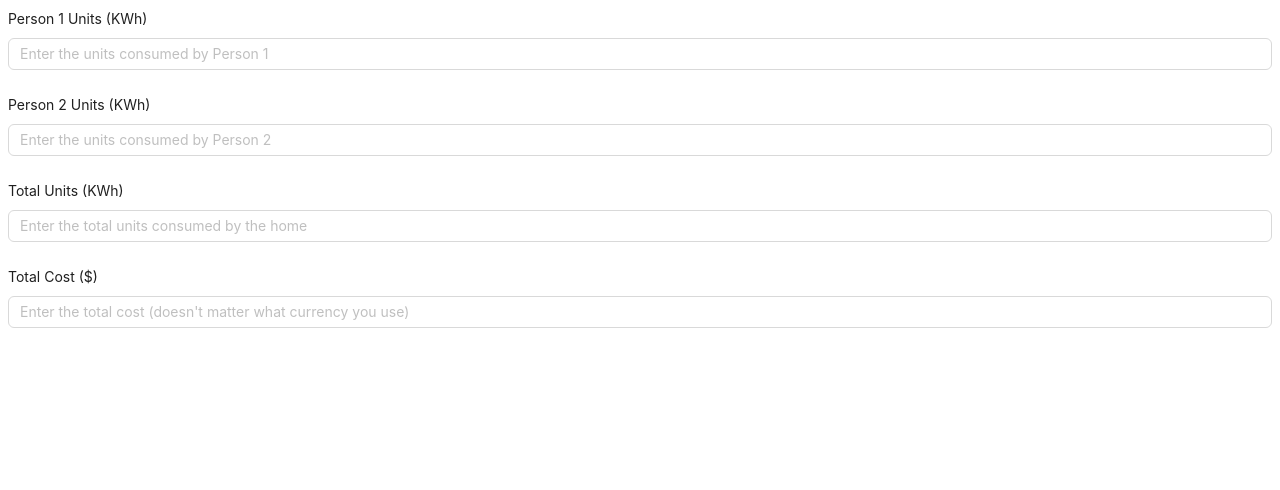
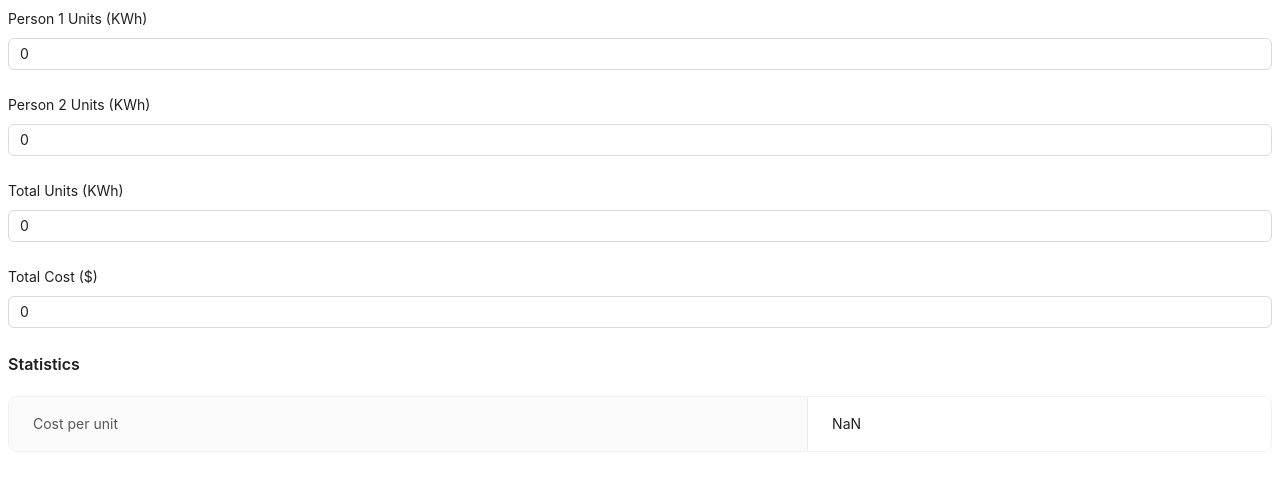
Before and after one commit to anushibin007/eb-splitter, a React (Vite) app: page / in a window 1280 px wide. Shown: the top 490 px of the page. Built offline with nearby package versions, Linux system fonts and the light colour scheme.

Commit message:
✨ Baseline I/O laid

```diff
--- a/src/components/Body.jsx
+++ b/src/components/Body.jsx
@@ -1,22 +1,83 @@
-import { Form, Input } from "antd";
+import { Descriptions, Form, Input } from "antd";
+import { useEffect } from "react";
+import { useState } from "react";
 
 export default function Body() {
+	const defaultInputState = {
+		"p1-units": 0,
+		"p2-units": 0,
+		"total-units": 0,
+		"total-cost": 0,
+	};
+	const [inputState, setInputState] = useState(defaultInputState);
+	const [resultState, setResultState] = useState({ "cost-per-unit": 0 });
+	const handleInputStateChange = (e) => {
+		const stateName = e.target.name;
+		const stateValue = e.target.value;
+		setInputState((oldState) => {
+			return { ...oldState, [stateName]: stateValue };
+		});
+	};
+	const updateResultState = () => {
+		const costPerUnit = inputState["total-cost"] / inputState["total-units"];
+		setResultState((oldState) => {
+			return { ...oldState, "cost-per-unit": costPerUnit };
+		});
+	};
+	useEffect(() => {
+		console.log(inputState);
+		updateResultState();
+		console.log(resultState);
+	}, [inputState]);
 	return (
 		<>
 			<Form layout="vertical">
-				<Form.Item label="Person 1 Units (KWh)" name="p1-units">
-					<Input placeholder="Enter the units consumed by Person 1" />
+				<Form.Item label="Person 1 Units (KWh)">
+					<Input
+						name="p1-units"
+						value={inputState["p1-units"]}
+						type="number"
+						min={0}
+						placeholder="Enter the units consumed by Person 1"
+						onChange={handleInputStateChange}
+					/>
 				</Form.Item>
-				<Form.Item label="Person 2 Units (KWh)" name="p2-units">
-					<Input placeholder="Enter the units consumed by Person 2" />
+				<Form.Item label="Person 2 Units (KWh)">
+					<Input
+						name="p2-units"
+						value={inputState["p2-units"]}
+						type="number"
+						min={0}
+						placeholder="Enter the units consumed by Person 2"
+						onChange={handleInputStateChange}
+					/>
 				</Form.Item>
-				<Form.Item label="Total Units (KWh)" name="total-units">
-					<Input placeholder="Enter the total units consumed by the home" />
+				<Form.Item label="Total Units (KWh)">
+					<Input
+						name="total-units"
+						value={inputState["total-units"]}
+						type="number"
+						min={0}
+						placeholder="Enter the total units consumed by the home"
+						onChange={handleInputStateChange}
+					/>
 				</Form.Item>
-				<Form.Item label="Total Cost ($)" name="total-cost">
-					<Input placeholder="Enter the total cost (doesn't matter what currency you use)" />
+				<Form.Item label="Total Cost ($)">
+					<Input
+						name="total-cost"
+						value={inputState["total-cost"]}
+						type="number"
+						min={0}
+						placeholder="Enter the total cost (doesn't matter what currency you use)"
+						onChange={handleInputStateChange}
+					/>
 				</Form.Item>
 			</Form>
+			<Descriptions title="Statistics" bordered>
+				<Descriptions.Item label="Cost per unit">
+					{resultState["cost-per-unit"]}
+				</Descriptions.Item>
+			</Descriptions>
 		</>
 	);
 }
```
